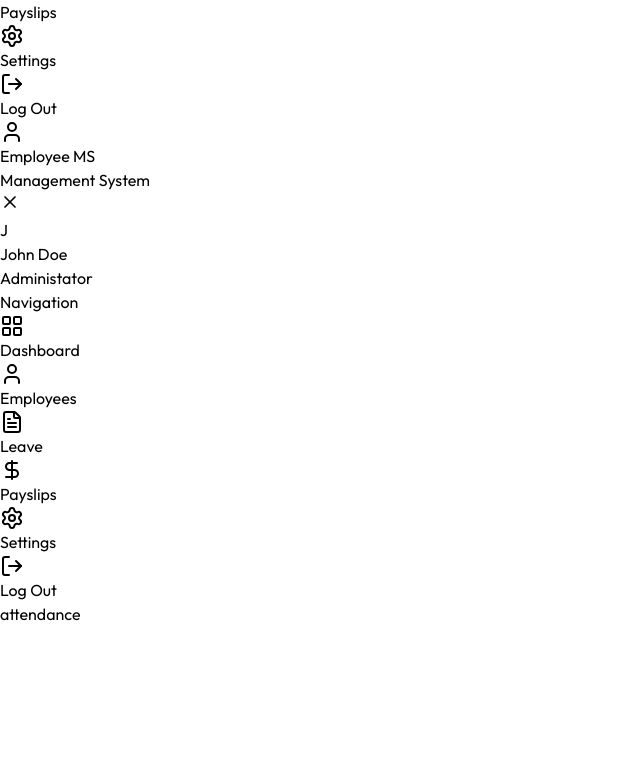
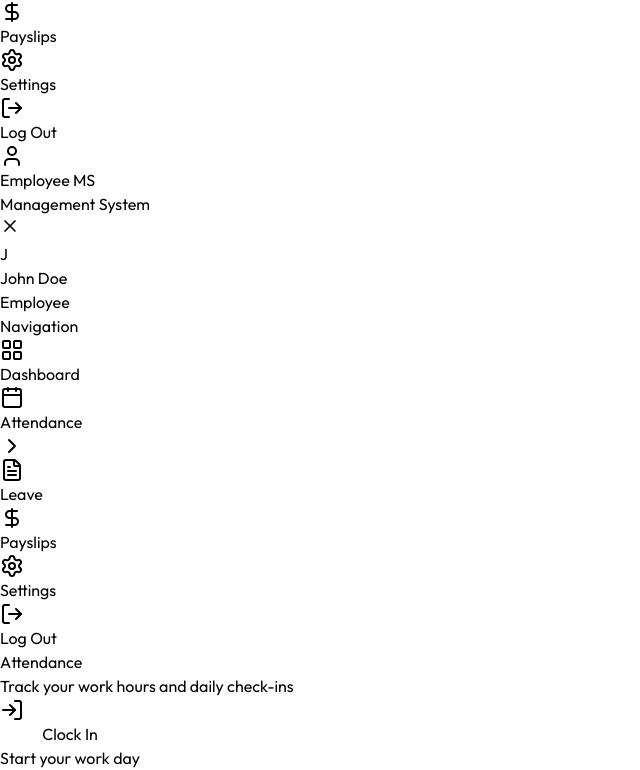
Before and after one commit to Bri-igbt/Employee_Management_Systems, a React (Vite) app in the folder client/: page /attendance in a window 1280 px wide. Shown: the part 388-1158 px from the top of the page, without its empty margins (0-640 px from the left). Before the commit the page ends 1014 px from the top, so only its background shows below. Built offline with nearby package versions, Linux system fonts and the light colour scheme.

Commit message:
attendance

```diff
--- a/client/src/components/Sidebar.jsx
+++ b/client/src/components/Sidebar.jsx
@@ -22,7 +22,7 @@
         window.location.href = "/login"
     }
 
-    const role = "ADMIN" || "EMPLOYEE";
+    const role = "" || "EMPLOYEE";
 
     const navItems = [
         { name: "Dashboard", href: "/dashboard", icon: LayoutGridIcon },
--- /dev/null
+++ b/client/src/components/attendance/CheckInButton.jsx
@@ -0,0 +1,50 @@
+import { Loader2Icon, LogInIcon, LogOutIcon } from 'lucide-react';
+import React, { useState } from 'react'
+
+const CheckInButton = ({ todayRecord, onAction}) => {
+    const [loading, setLoading] = useState(false);
+
+    const handleAttendance = async () => {
+        setLoading(true);
+        setTimeout(() => {
+            setLoading(false)
+            onAction()
+        }, 1000);
+    }
+
+    if(todayRecord?.checkOut){
+        return (
+            <div className='flex flex-col items-center justify-center p-8 bg-slate-50 rounded-2xl border border-slate-200'>
+                <h3 className='text-lg font-bold text-slate-900'>Work Day Completed</h3>
+                <p className='text-slate-500 text-sm mt-1'>Great job! See you tomorrow</p>
+            </div>
+        )
+    }
+
+    const isCheckedIn = !!todayRecord?.isCheckedIn;
+
+    return (
+        <div className='absolute bottom-4 right-4 flex flex-col z-1'>
+            <button
+                onClick={handleAttendance}
+                disabled={loading}
+                className={`w-full max-w-xs flex justify-between items-center gap-8 p-4 rounded-xl bg-gradient-to-br text-white ${isCheckedIn ? "from-slate-700 to-slate-900" : "from-orange-600 to-orange-700"}`}>
+                {loading ?
+                    <Loader2Icon className='size-7 animate-spin'/>
+                    : isCheckedIn ? <LogOutIcon className='size-7' />
+                    : <LogInIcon className='size7'/>
+                }
+
+                <div className='relative flex flex-col items-center text-center'>
+                    <h2 className='text-lg font-medium mb-1'>
+                        {loading ? "Processing..." : isCheckedIn ? "Clock Out" : "Clock In"}
+                    </h2>
+                    <p className='text-xs opacity-80'>{isCheckedIn ? "Click to end your shift" : "Start your work day"}</p>
+                </div>
+            </button>
+
+        </div>
+    )
+}
+
+export default CheckInButton
--- a/client/src/pages/Attendance.jsx
+++ b/client/src/pages/Attendance.jsx
@@ -1,6 +1,56 @@
+import { useCallback, useEffect } from "react";
+import { useState } from "react"
+import { dummyAttendanceData } from "../assets/assets.jsx";
+import Loading from "../components/Loading.jsx";
+import CheckInButton from "../components/attendance/CheckInButton.jsx";
+
 const Attendance = () => {
+  const [history, setHistory] = useState([]);
+  const [loading, setLoading] = useState(true);
+  const [isDeleted, setIsDeleted] = useState(false);
+
+  const fetchData = useCallback(async () => {
+    setHistory(dummyAttendanceData);
+    setTimeout(() => {
+      setLoading(false)
+    }, 1000);
+  }, [])
+
+  useEffect(() => {
+    fetchData()
+  }, [fetchData])
+
+  if(loading) return <Loading />
+
+  const today = new Date()
+  today.setHours(0,0,0,0)
+  const todayRecord = history.find((r) => new Date(r.date).toDateString() === today.toDateString())
+
   return (
-    <div>attendance</div>
+    <div className="animate-fade-in">
+      <div className="page-header">
+        <h1 className="page-title">Attendance</h1>
+        <p className="page-subtitle">
+          Track your work hours and daily check-ins
+        </p>
+      </div>
+
+      {isDeleted ? (
+        <div className="mb-8 p-6 bg-rose-50 border border-rose-200 rounded-2xl text-center">
+          <p className="text-rose-600">
+            You can no longer clock in or out because your employee record's has been marked as deleted.
+          </p>
+        </div>
+      ) : (
+        <div className="mb-8">
+          <CheckInButton
+            todayRecord={todayRecord}
+            onAction={fetchData}
+          />
+        </div>
+      )}
+
+    </div>
   )
 }
 
--- a/client/src/pages/Employees.jsx
+++ b/client/src/pages/Employees.jsx
@@ -18,11 +18,11 @@
     setTimeout(()=> {
       setLoading(false)
     }, 1000)
-  }, [])
+  }, [selectedDept])
 
   useEffect(() => {
     fetchEmployees();
-  }, [])
+  }, [fetchEmployees])
 
   const filtered = employees.filter((emp)=> `${emp.firstName} ${emp.lastName} ${emp.position}`.toLowerCase().includes(search.toLowerCase()))
 
```
Also changed, not shown: client/src/components/attendance/AttendanceHistory.jsx (added, +9 -0 lines), client/src/components/attendance/AttendanceStats.jsx (added, +17 -0 lines).
